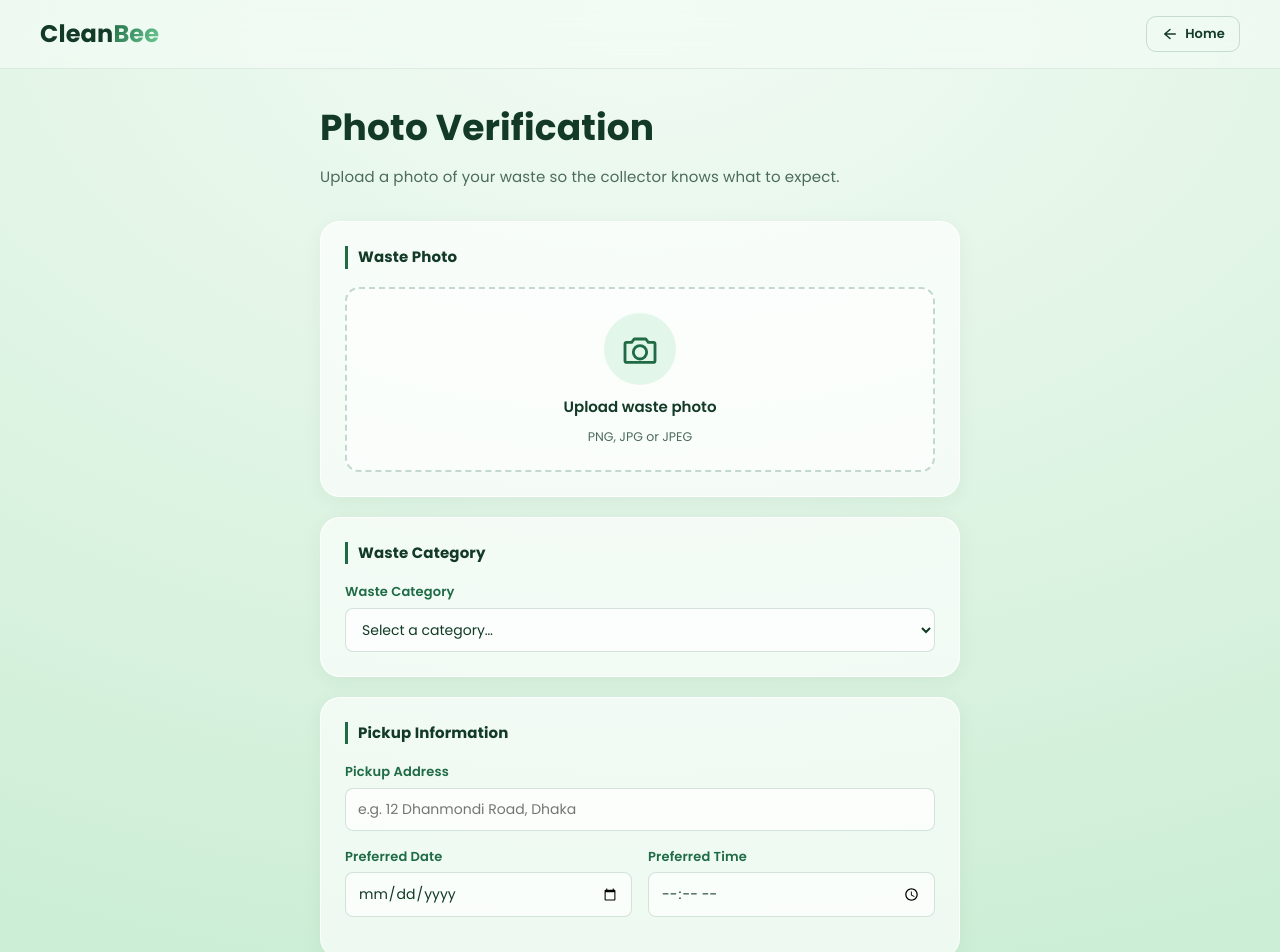
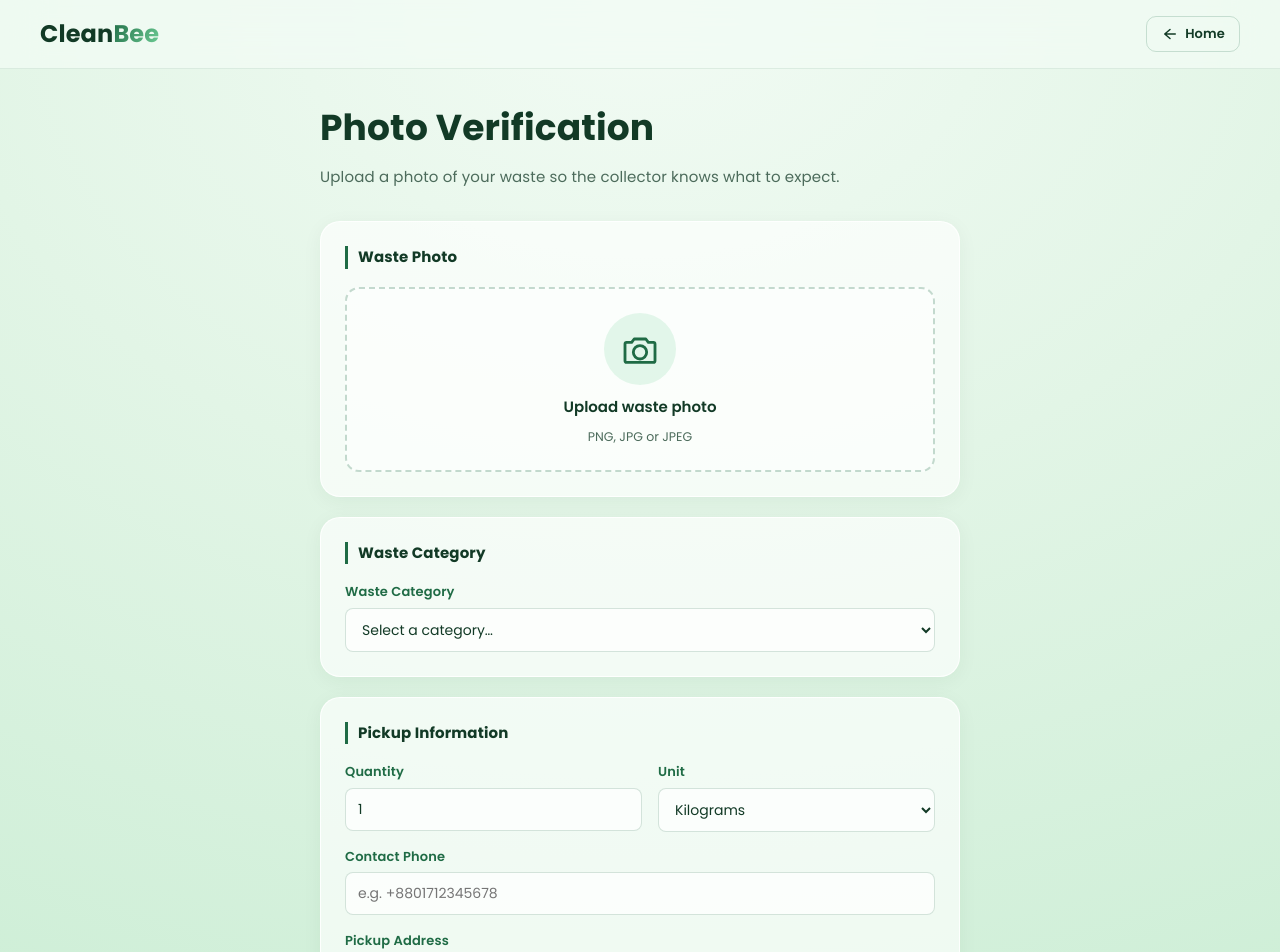
Before and after one commit to NujhatMaliha99/CleanBee, a React (Vite) app: page /photo-verification in a window 1280 px wide. Shown: the top 952 px of the page. Built offline with nearby package versions, Linux system fonts and the light colour scheme; no server answers.

Commit message:
feat: connect photo verification frontend to API

```diff
--- a/src/components/PhotoVerification.jsx
+++ b/src/components/PhotoVerification.jsx
@@ -1,5 +1,6 @@
 import { useRef, useState } from "react";
-import { Link, useNavigate } from "react-router-dom";
+import { Link } from "react-router-dom";
+import { pickupApi } from "../services/api";
 import "./PhotoVerification.css";
 
 /* ── Inline SVG icons  ── */
@@ -41,7 +42,6 @@ function formatTime(t) {
 
 /* ── Component ── */
 export default function PhotoVerification({ isLoggedIn, onLogout }) {
-  const navigate = useNavigate();
   const fileInputRef = useRef(null);
 
   /* Form state */
@@ -50,11 +50,16 @@ export default function PhotoVerification({ isLoggedIn, onLogout }) {
   const [address, setAddress]     = useState("");
   const [date, setDate]           = useState("");
   const [time, setTime]           = useState("");
+  const [quantity, setQuantity]   = useState("1");
+  const [unit, setUnit]           = useState("kg");
+  const [contactPhone, setContactPhone] = useState("");
 
   /* UI state */
   const [errors, setErrors]       = useState({});
   const [submitted, setSubmitted] = useState(false);
   const [summary, setSummary]     = useState(null);
+  const [isSubmitting, setIsSubmitting] = useState(false);
+  const [serverError, setServerError] = useState("");
 
   /* ── Handlers ── */
   function handleFileChange(e) {
@@ -79,25 +84,55 @@ export default function PhotoVerification({ isLoggedIn, onLogout }) {
     if (!address.trim()) errs.address  = "Please enter a pickup address.";
     if (!date)           errs.date     = "Please select a preferred date.";
     if (!time)           errs.time     = "Please select a preferred time.";
+    if (!quantity || Number(quantity) <= 0) errs.quantity = "Please enter a valid quantity.";
+    if (!contactPhone.trim()) errs.contactPhone = "Please enter a contact phone number.";
     return errs;
   }
 
-  function handleSubmit(e) {
+  async function handleSubmit(e) {
     e.preventDefault();
+    setServerError("");
+
+    if (!isLoggedIn) {
+      setServerError("Please log in with a verified account before submitting a pickup request.");
+      return;
+    }
+
     const errs = validate();
     if (Object.keys(errs).length > 0) {
       setErrors(errs);
       return;
     }
+    setIsSubmitting(true);
+
+    try {
+      const pickupResponse = await pickupApi.create({
+        waste_type: category === "Other" ? "mixed" : category.toLowerCase(),
+        quantity: Number(quantity),
+        quantity_unit: unit,
+        pickup_address: address.trim(),
+        pickup_date: date,
+        pickup_time: time,
+        contact_phone: contactPhone.trim(),
+      });
+
+      await pickupApi.uploadPhoto(pickupResponse.data.id, photo.file, "before");
 
       setSummary({
+        pickupId: pickupResponse.data.id,
         photoName: photo.name,
         category,
+        quantity: `${quantity} ${unit}`,
         address: address.trim(),
         date: formatDate(date),
         time: formatTime(time),
       });
       setSubmitted(true);
+    } catch (requestError) {
+      setServerError(requestError.message);
+    } finally {
+      setIsSubmitting(false);
+    }
   }
 
   /* ── Success State ── */
@@ -117,13 +152,21 @@ export default function PhotoVerification({ isLoggedIn, onLogout }) {
             </div>
             <h2>Pickup request submitted!</h2>
             <p className="pv-success-sub">
-              Your request has been recorded. A volunteer will be matched shortly.
+              Your request and verification photo have been saved. A volunteer will be matched shortly.
             </p>
 
             <div className="pv-summary">
               <div className="pv-summary-row">
+                <span className="pv-summary-label">Pickup ID</span>
+                <span className="pv-summary-value">#{summary.pickupId}</span>
+              </div>
+              <div className="pv-summary-row">
                 <span className="pv-summary-label">Photo</span>
                 <span className="pv-summary-value">{summary.photoName}</span>
+              </div>
+              <div className="pv-summary-row">
+                <span className="pv-summary-label">Quantity</span>
+                <span className="pv-summary-value">{summary.quantity}</span>
               </div>
               <div className="pv-summary-row">
                 <span className="pv-summary-label">Waste Type</span>
@@ -142,10 +185,6 @@ export default function PhotoVerification({ isLoggedIn, onLogout }) {
                 <span className="pv-summary-value">{summary.time}</span>
               </div>
             </div>
-
-            <p className="pv-demo-note">
-              This is a frontend demonstration. No data has been saved to a database.
-            </p>
 
             <div className="pv-success-actions">
               {isLoggedIn ? (
@@ -168,7 +207,11 @@ export default function PhotoVerification({ isLoggedIn, onLogout }) {
                   setAddress("");
                   setDate("");
                   setTime("");
+                  setQuantity("1");
+                  setUnit("kg");
+                  setContactPhone("");
                   setErrors({});
+                  setServerError("");
                 }}
               >
                 Submit Another
@@ -313,6 +356,48 @@ export default function PhotoVerification({ isLoggedIn, onLogout }) {
           <section className="pv-section pv-card">
             <h2 className="pv-section-title">Pickup Information</h2>
 
+            <div className="pv-row-two">
+              <div className="form-item">
+                <label htmlFor="pv-quantity">Quantity</label>
+                <input
+                  id="pv-quantity"
+                  type="number"
+                  min="0.01"
+                  step="0.01"
+                  value={quantity}
+                  onChange={(e) => {
+                    setQuantity(e.target.value);
+                    setErrors((prev) => ({ ...prev, quantity: "" }));
+                  }}
+                />
+                {errors.quantity && <span className="field-error" role="alert">{errors.quantity}</span>}
+              </div>
+
+              <div className="form-item">
+                <label htmlFor="pv-unit">Unit</label>
+                <select id="pv-unit" value={unit} onChange={(e) => setUnit(e.target.value)}>
+                  <option value="kg">Kilograms</option>
+                  <option value="bags">Bags</option>
+                  <option value="items">Items</option>
+                </select>
+              </div>
+            </div>
+
+            <div className="form-item">
+              <label htmlFor="pv-contact-phone">Contact Phone</label>
+              <input
+                id="pv-contact-phone"
+                type="tel"
+                placeholder="e.g. +8801712345678"
+                value={contactPhone}
+                onChange={(e) => {
+                  setContactPhone(e.target.value);
+                  setErrors((prev) => ({ ...prev, contactPhone: "" }));
+                }}
+              />
+              {errors.contactPhone && <span className="field-error" role="alert">{errors.contactPhone}</span>}
+            </div>
+
             <div className="form-item">
               <label htmlFor="pv-address">Pickup Address</label>
               <input
@@ -367,8 +452,10 @@ export default function PhotoVerification({ isLoggedIn, onLogout }) {
           </section>
 
           {/* ── 4. Submit ── */}
-          <button type="submit" className="pv-btn pv-btn-primary pv-btn-submit">
-            Submit Pickup Request
+          {serverError && <p className="pv-field-error" role="alert">{serverError}</p>}
+
+          <button type="submit" className="pv-btn pv-btn-primary pv-btn-submit" disabled={isSubmitting}>
+            {isSubmitting ? "Submitting..." : "Submit Pickup Request"}
           </button>
 
         </form>
--- a/src/services/api.js
+++ b/src/services/api.js
@@ -2,12 +2,13 @@ const API_BASE_URL = (import.meta.env.VITE_API_URL || "/api").replace(/\/$/, "")
 
 async function request(path, options = {}) {
   const token = localStorage.getItem("authToken");
+  const isFormData = options.body instanceof FormData;
 
   const response = await fetch(`${API_BASE_URL}${path}`, {
     ...options,
     headers: {
       Accept: "application/json",
-      "Content-Type": "application/json",
+      ...(!isFormData ? { "Content-Type": "application/json" } : {}),
       ...(token ? { Authorization: `Bearer ${token}` } : {}),
       ...options.headers,
     },
@@ -59,3 +60,22 @@ export const authApi = {
       method: "POST",
     }),
 };
+
+export const pickupApi = {
+  create: (details) =>
+    request("/pickups", {
+      method: "POST",
+      body: JSON.stringify(details),
+    }),
+
+  uploadPhoto: (pickupId, photo, photoType = "before") => {
+    const formData = new FormData();
+    formData.append("photo", photo);
+    formData.append("photo_type", photoType);
+
+    return request(`/pickups/${pickupId}/photos`, {
+      method: "POST",
+      body: formData,
+    });
+  },
+};
```
Lines whose indentation alone changed are shown as unchanged.
